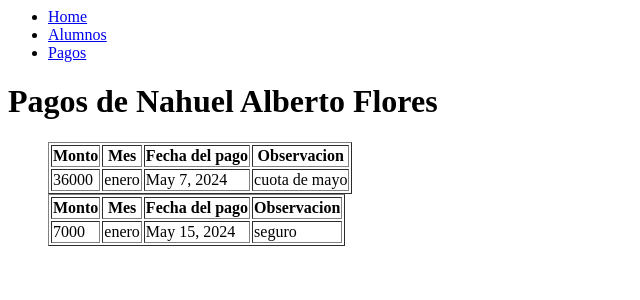
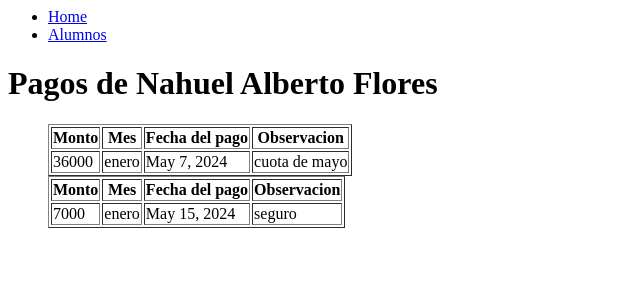
Before and after one commit to nabudev/proyecto-issc, a Django app: page /pagos/43849964/ in a window 1280 px wide. Shown: the top 300 px of the page, without its empty margins (0-640 px from the left). Run offline with Django 5.2, Linux system fonts and the light colour scheme; data comes from the database, SQL or seed files in the repository.

Commit message:
modificando layout

```diff
--- a/alumnos/templates/layouts/navbar.html
+++ b/alumnos/templates/layouts/navbar.html
@@ -7,9 +7,6 @@
         <li>
             <a href= "alumnos/">Alumnos</a>
         </li>
-        <li>
-            <a href= "pagos/">Pagos</a>
-        </li>
     <ul>
 
 </nav>
```
